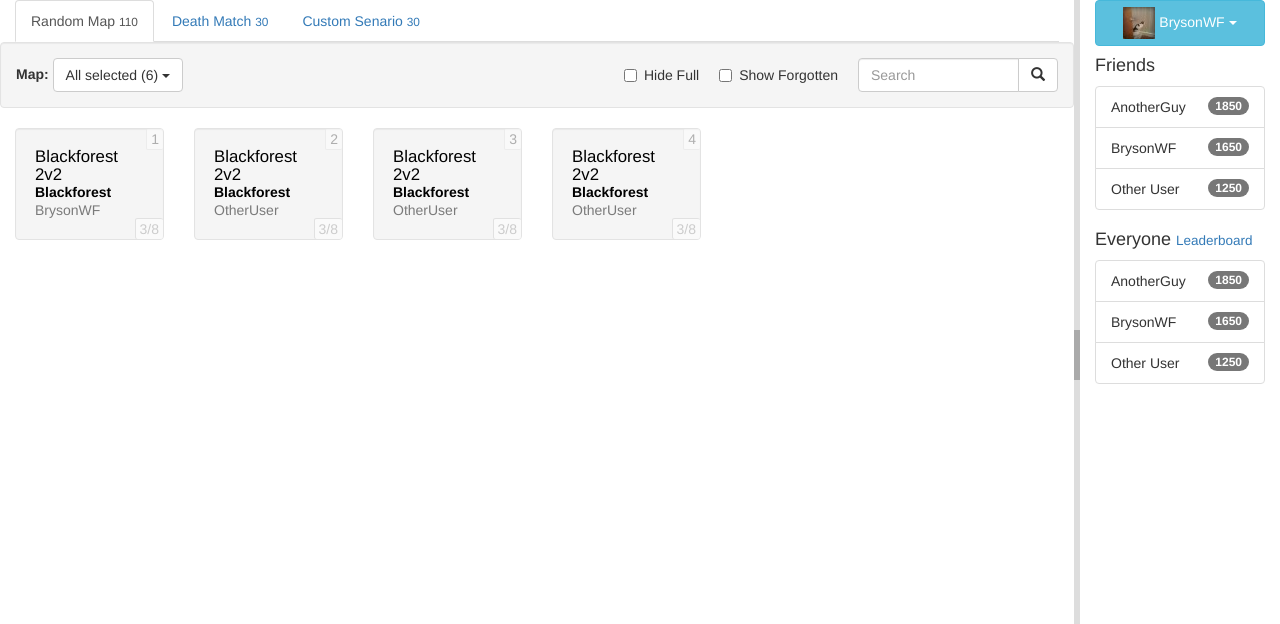
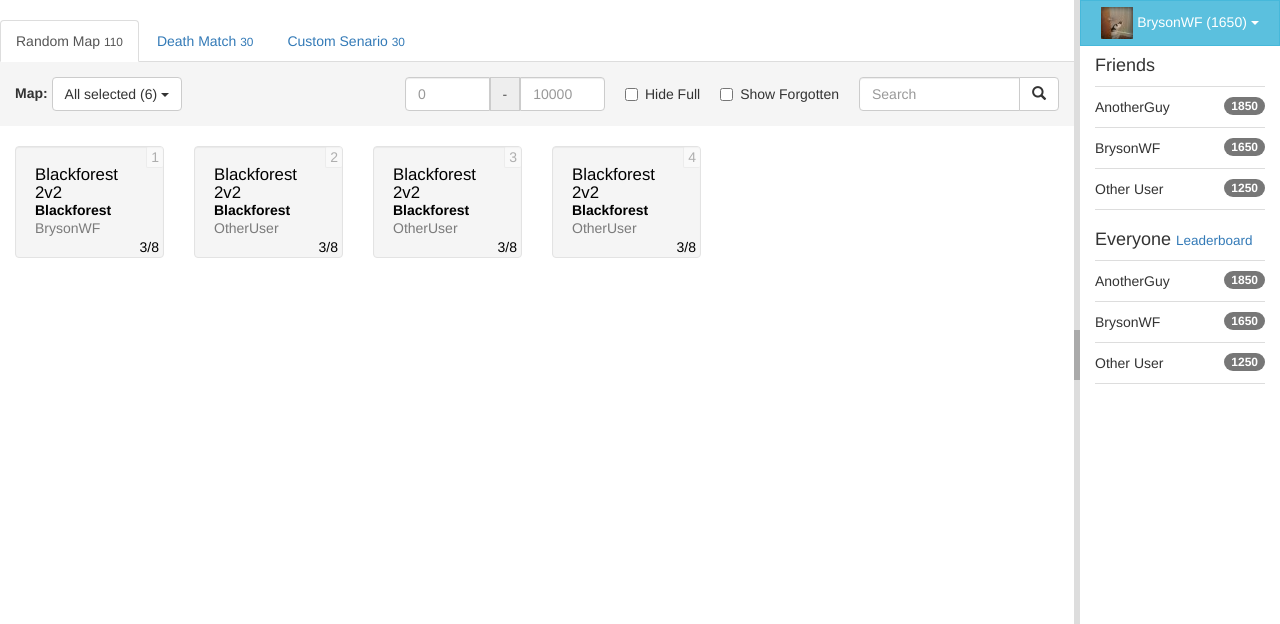
Before and after one commit to brysonwf/aoe2, a PHP site: page / in a window 1280 px wide. Shown: the top 624 px of the page. Run offline with PHP 8.4, Linux system fonts and the light colour scheme; some libraries are stand-ins or nearby versions.

Commit message:
style fixes and updating history link text

```diff
--- a/index.php
+++ b/index.php
@@ -37,7 +37,7 @@
         <div role="tabpanel">
 
             <!-- Nav tabs -->
-            <ul class="nav nav-tabs" role="tablist">
+            <ul class="nav nav-tabs row" role="tablist">
                 <li role="presentation" class="active">
                     <a href="#random-map" aria-controls="random-map" role="tab" data-toggle="tab">Random Map <small>110</small></a>
                 </li>
@@ -83,6 +83,15 @@
                         <label>
                             <input type="checkbox"> Hide Full
                         </label>
+                    </div>
+                </div>
+                <div class="toolbar-li">
+                    <div class="rating-limiter">
+                        <div class="input-group">
+                            <input type="text" class="form-control" placeholder="0">
+                            <span class="input-group-addon">-</span>
+                            <input type="text" class="form-control" placeholder="10000">
+                        </div>
                     </div>
                 </div>
             </div>
@@ -141,26 +150,26 @@
 
 
 <section class="ui-layout-east users">
-    <div class="container-fluid">
     <div class="account">
         <!-- Single button -->
         <div class="btn-group btn-group-justified">
             <div class="btn-group">
-                    <button type="button" class="btn btn-info btn-block dropdown-toggle" data-toggle="dropdown" aria-expanded="false">
+                <button type="button" class="btn btn-info btn-block dropdown-toggle text-left" data-toggle="dropdown" aria-expanded="false">
                     <img src="profile.jpg" />
-                        <span class="username">BrysonWF</span>
+                    <span class="username">BrysonWF (1650)</span>
                     <span class="caret"></span>
                 </button>
                 <ul class="dropdown-menu" role="menu">
-                        <li><a href="#">Profile</a></li>
+                    <li><a href="#">Profile and History</a></li>
                     <li class="divider"></li>
                     <li><a href="#">Logout</a></li>
                 </ul>
             </div>
         </div>
     </div>
+    <div class="container-fluid">
         <h4>Friends</h4>
-        <ul class="list-group friends">
+        <ul class="list-group user-list friends-list">
             <li class="list-group-item">
                 <span class="badge rating">1850</span>
                 <span class="username">AnotherGuy</span>
@@ -175,7 +184,7 @@
             </li>
         </ul>
         <h4>Everyone <small><a href="#">Leaderboard</a></small></h4>
-        <ul class="list-group everyone">
+        <ul class="list-group user-list everyone-list">
             <li class="list-group-item">
                 <span class="badge rating">1850</span>
                 <span class="username">AnotherGuy</span>
--- a/style.css
+++ b/style.css
@@ -13,9 +13,17 @@
 }
 
 
+/* tabs */
+.nav-tabs{
+    margin-top: 20px;
+}
+
 /* toolbar */
 .toolbar{
     padding: 15px;
+    border-radius: 0;
+    border: 0;
+    box-shadow: none;
 }
 .toolbar .toolbar-li{
     float: right;
@@ -30,6 +38,10 @@
     margin-bottom:7px;
 }
 .toolbar .search{
+    width:200px;
+}
+
+.toolbar .rating-limiter{
     width:200px;
 }
 
@@ -60,14 +72,14 @@
     position: absolute;
     bottom: 0;
     right: 0;
-    border-left: 1px solid rgba(0,0,0,.1);;
-    border-top: 1px solid rgba(0,0,0,.1);;
-    border-radius: 10%;
+    /*border-left: 1px solid rgba(0,0,0,.1);;*/
+    /*border-top: 1px solid rgba(0,0,0,.1);;*/
+    /*border-radius: 10%;*/
     margin:0;
     padding:0 4px;
     font-size:1em;
-    color:#ccc;
-    background-color: rgba(255,255,255,.5);
+    /*color:#ccc;*/
+    /*background-color: rgba(255,255,255,.5);*/
 }
 .games-list li .title{
     padding: 0;
@@ -83,3 +95,23 @@
 .games-list li .host{
     color: rgba(0,0,0,.5);
 }
+
+
+
+/* user list */
+
+.account .btn{
+    border-radius: 0;
+}
+
+.user-list{
+    border-radius: 0;
+}
+.user-list li{
+    border:0;
+    padding-left: 0;
+    padding-right: 0;
+    border-top:1px solid #ddd;
+    border-bottom:1px solid #ddd;
+    border-radius: 0 !important;
+}
```
Lines whose indentation alone changed are shown as unchanged.
